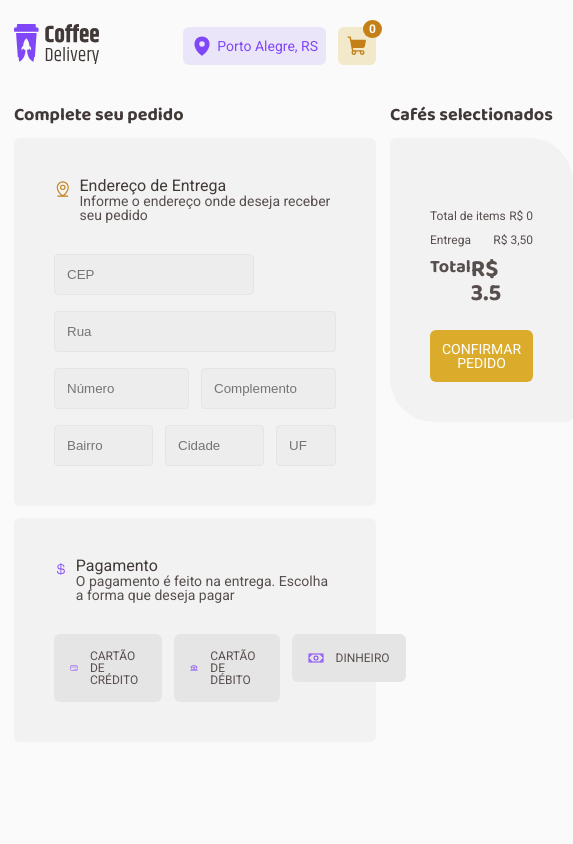
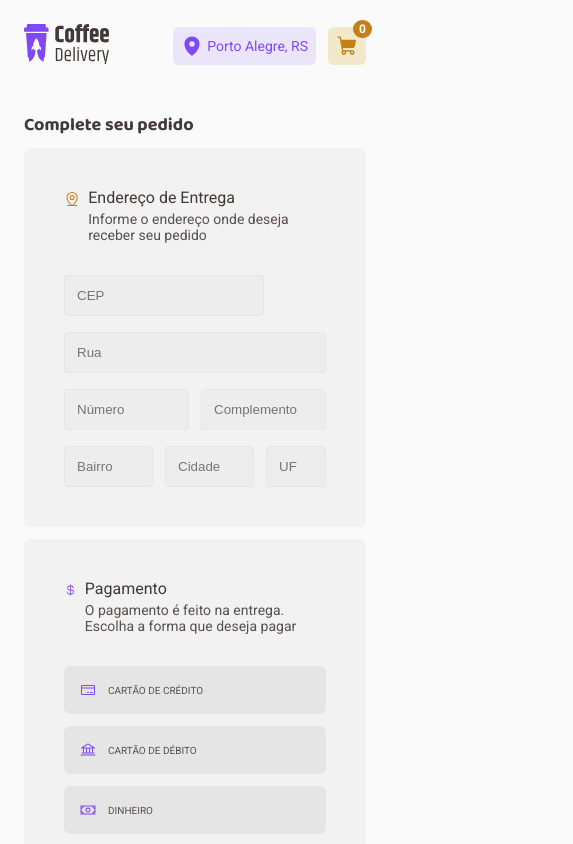
Before and after one commit to sarahmelo/coffee-delivery, a React (Create React App) app: page /shopping-cart in a window 390 px wide. Shown: the top 844 px of the page, 573 px wide, since content can reach past the window. Built offline with nearby package versions, Linux system fonts and the light colour scheme.

Commit message:
add responsive mode to shopping cart page

```diff
--- a/src/components/Header/index.tsx
+++ b/src/components/Header/index.tsx
@@ -28,6 +28,7 @@ export function Header() {
                     <TranslucentButton
                         backgroundColor="yellow-light"
                         color="yellow-dark"
+                        disabled={coffeCart.length === 0}
                     >
                         <Chip
                             color="white"
--- a/src/components/Header/styles.ts
+++ b/src/components/Header/styles.ts
@@ -14,7 +14,7 @@ export const HeaderApp = styled.header`
     align-items: center;
     -webkit-box-pack: justify;
     justify-content: space-between;
-    padding: 24px 14px;
+    padding: 24px;
     margin: 0px auto;
     background-color: #fafafa;
 `
--- a/src/contexts/CartContext.tsx
+++ b/src/contexts/CartContext.tsx
@@ -6,7 +6,6 @@ type Payment = 'cartão de crédito' | 'cartão de débito' | 'dinheiro'
 type PaymentProviderProps = {
     name: Payment,
     icon: ReactNode,
-
 }
 
 const paymentProviders: PaymentProviderProps[] = [
@@ -31,6 +30,7 @@ type CoffeDeliveryProviderProps = {
 type CoffeDeliveryContextData = {
     coffeCart: Coffee[],
     handleSetCart: (coffe: Coffee) => void,
+    removeItem: (coffe: Coffee) => void,
     paymentProviders: PaymentProviderProps[],
 }
 
@@ -38,6 +38,7 @@ type CoffeDeliveryContextData = {
 export const CartContext = createContext<CoffeDeliveryContextData>({
     coffeCart: [],
     handleSetCart: () => { },
+    removeItem: () => { },
     paymentProviders: paymentProviders,
 })
 
@@ -48,10 +49,19 @@ export const CartProvider = ({ children }: CoffeDeliveryProviderProps) => {
         setCoffeCart([...coffeCart, coffe])
     }
 
+    const removeItem = (coffee: Coffee): void => {
+        const hasCoffee = coffeCart.find((item): boolean => item === coffee)
+
+        if (!hasCoffee) {
+            return
+        }
+    }
+
     return (
         <CartContext.Provider value={{
             coffeCart,
             handleSetCart,
+            removeItem,
             paymentProviders
         }}>
             {children}
--- a/src/libs/CardCart/style.ts
+++ b/src/libs/CardCart/style.ts
@@ -6,10 +6,18 @@ export const CardCartContainer = styled.div`
     align-items: flex-start;
     width: 100%;
     gap: 40px;
+
+    @media (max-width: 1145px) {
+        gap: 16px;
+    }
 `
 
 export const Image = styled.img`
     width: 64px;
+
+    @media (max-width: 1145px) {
+        display: none;
+    }
 `
 
 export const InfoContainer = styled.div`
--- a/src/libs/Form/style.ts
+++ b/src/libs/Form/style.ts
@@ -11,7 +11,11 @@ export const HeaderForm = styled.div`
     gap: 8px;
 `
 
-export const TextContainer = styled.div``
+export const TextContainer = styled.div`
+    display: flex;
+    flex-direction: column;
+    gap: 4px;
+`
 
 export const FormContainer = styled.div<BackgroundColorType>`
     padding: 40px;
--- a/src/libs/Text/style.ts
+++ b/src/libs/Text/style.ts
@@ -12,5 +12,4 @@ export const Text = styled.div<TextProps>`
     font-size: ${({ theme, fontSize }) => theme.typography.text[fontSize] };
     color: ${({ theme , color }) =>  theme.typography.color[color] };
     font-family: 'Roboto', sans-serif;
-    line-height: 1;
 `
--- a/src/libs/ToggleButton/index.tsx
+++ b/src/libs/ToggleButton/index.tsx
@@ -19,7 +19,7 @@ export const ToggleButton = ({
         <>
             <ToggleButtonContainer htmlFor={id}>
                 {icon}
-                <Text color="base-text" fontSize="xs" as={'p'}>{label}</Text>
+                <Text color="base-text" fontSize="xxs" as={'p'}>{label}</Text>
             </ToggleButtonContainer>
             <InvisableInput type="radio" id={id} onChange={(e) => console.log(e)}/>
         </>
--- a/src/pages/menu/components/Banner/index.tsx
+++ b/src/pages/menu/components/Banner/index.tsx
@@ -7,7 +7,7 @@ export function Banner() {
         <BannerContainer>
             <div>
                 <Title>Encontre o café perfeito para qualquer hora do dia</Title>
-                <SubTitle>Com o Coffee Delivery você rec ebe seu café onde estiver, a qualquer hora</SubTitle>
+                <SubTitle>Com o Coffee Delivery você recebe seu café onde estiver, a qualquer hora</SubTitle>
                 <ListItems>
                     <Item>
                         <IconContainer color="yellow-dark">
--- a/src/pages/menu/components/Banner/style.ts
+++ b/src/pages/menu/components/Banner/style.ts
@@ -32,6 +32,10 @@ export const SubTitle = styled.h4`
 
 export const CoffeeIllustration = styled.img`
     width: 476px;
+
+    @media (max-width: 1145px) {
+        display: none;
+    }
 `
 
 export const ListItems = styled.ul`
@@ -39,6 +43,11 @@ export const ListItems = styled.ul`
     display: grid;
     grid-template-columns: 1fr 1fr;
     max-width: 567px;
+
+
+    @media (max-width: 1145px) {
+        grid-template-columns: 1fr;
+    }
 `
 
 export const Item = styled.li`
--- a/src/pages/shopping-cart/components/PaymentMethod/style.ts
+++ b/src/pages/shopping-cart/components/PaymentMethod/style.ts
@@ -4,4 +4,8 @@ export const PaymentMethodContent = styled.div`
     display: flex;
     gap: 12px;
     max-width: 100%;
+
+    @media (max-width: 1145px) {
+        flex-direction: column;
+    }
 `
--- a/src/pages/shopping-cart/styled.ts
+++ b/src/pages/shopping-cart/styled.ts
@@ -3,6 +3,10 @@ import styled from 'styled-components'
 export const ShoppingCartContainer = styled.div`
     display: flex;
     gap: 14px;
+
+    @media (max-width: 1145px) {
+        flex-direction: column;
+    }
 `
 
 export const FirstStep = styled.div`
--- a/src/styles/themes/global.ts
+++ b/src/styles/themes/global.ts
@@ -10,7 +10,8 @@ export const GlobalStyle = createGlobalStyle`
     .container {
         max-width: 1120px;
         margin: 0 auto;
-        padding: 14px;
+        padding: 24px 24px;
+        padding-bottom: 157px;
     }
 
     body {
```
